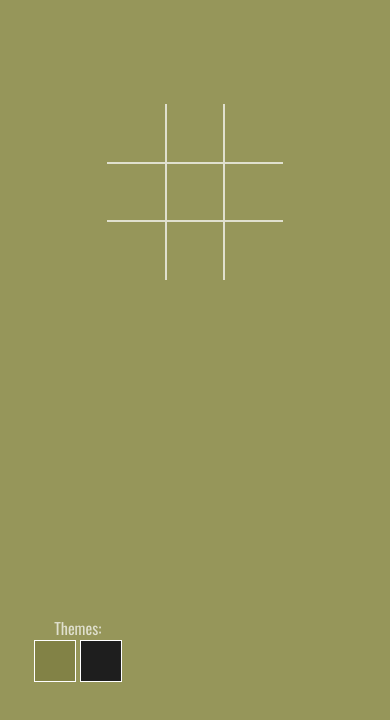
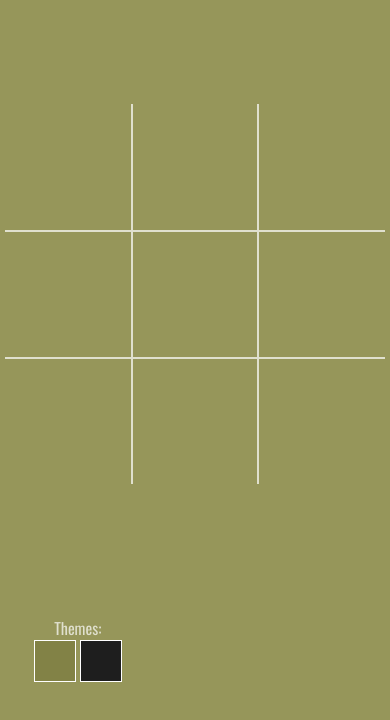
Before and after one commit to yBraines/tictactoe, a plain HTML site: page index.html in a window 390 px wide. Shown: the part 124-844 px from the top of the page. Drawn offline with nearby package versions, Linux system fonts and the light colour scheme; a web font is replaced by a local one.

Commit message:
responsivness commit

```diff
--- a/style.css
+++ b/style.css
@@ -33,8 +33,8 @@ h1 {
 ///////////////////////////
 */
 .board {
-  width: 45vw;
-  height: 45vw;
+  width: 45vh;
+  height: 45vh;
   margin: auto;
   position: relative;
   top: 15vh;
@@ -42,10 +42,10 @@ h1 {
   grid-template-areas: "1 2 3" "4 5 6" "7 8 9";
 }
 .cell {
-  width: 15vw;
-  height: 15vw;
+  width: 15vh;
+  height: 15vh;
   border: 1px solid var(--default-color);
-  font-size: 10vw;
+  font-size: 10vh;
   display: grid;
   place-items: center;
   font-family: 'Habibi', serif;
@@ -136,3 +136,32 @@ section .cell:nth-child(7) {
 #themes button:nth-child(2):hover {
   background-color: rgba( 30, 30, 30, 0.5);
 }
+/* RESPONSIVNESS
+///////////////////////
+*/
+@media (max-width: 590px) {
+  .board {
+    height: 30vh;
+    width: 30vh;
+  }
+  .cell {
+    width: 10vh;
+    height: 10vh;
+    font-size: 5vw;
+  }
+}
+@media (max-width: 300px) {
+  h1 {
+    font-size: medium;
+  }
+}
+@media (max-height: 1000px) {
+  .board {
+    height: 45vh;
+    width: 45vh;
+  }
+  .cell {
+    height: 15vh;
+    width: 15vh;
+  }
+}
```
